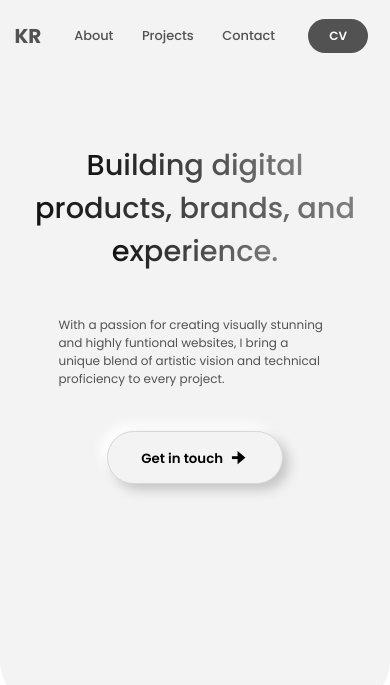
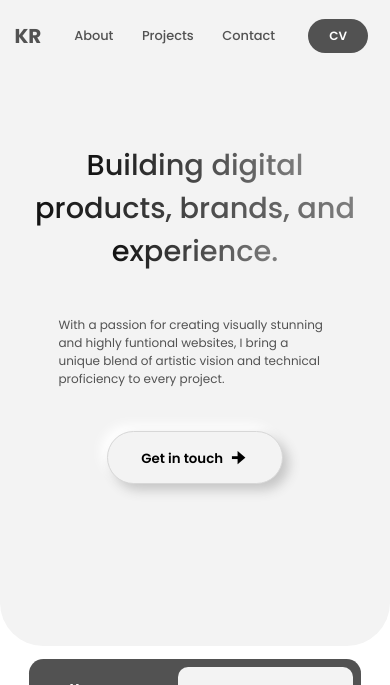
Before and after one commit to kartik17rai/Personal-Portfolio, a plain HTML site: page index.html in a window 390 px wide. Shown: the top 685 px of the page. Drawn offline with nearby package versions, Linux system fonts and the light colour scheme.

Commit message:
Update styles.css

```diff
--- a/styles.css
+++ b/styles.css
@@ -974,7 +974,7 @@ html{
     /* home / navbar starts  */
 
     .home{
-        min-height: 75vh;
+        min-height: 68vh;
     }
     .nav-logo h1{
         font-size: 20px;
```
